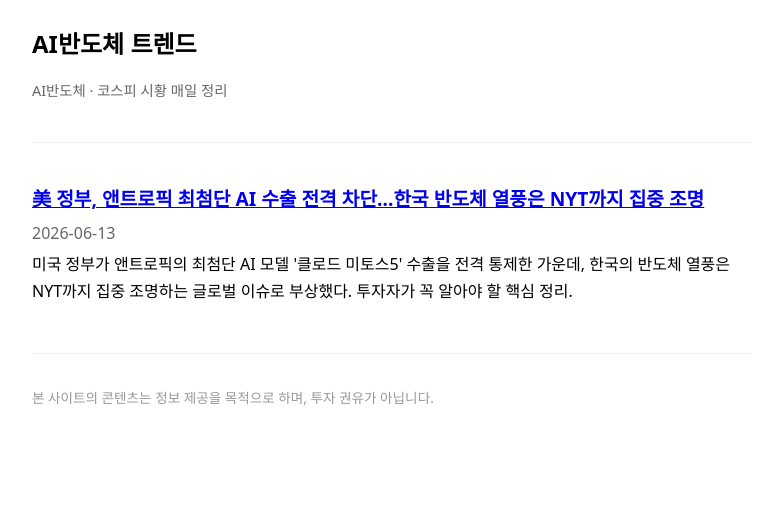
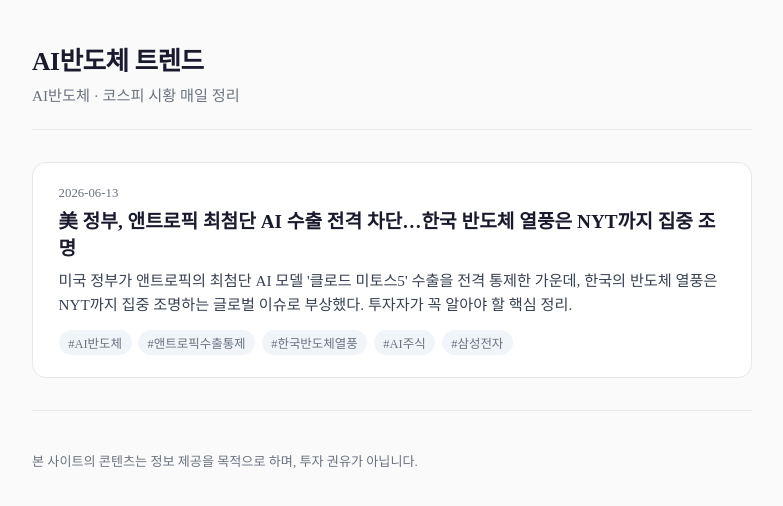
Before and after one commit to bu21111174-source/ai-stock-blog-, a Next.js app: page / in a window 1280 px wide. Shown: the top 506 px of the page, without its empty margins (248-1031 px from the left). Built offline with nearby package versions, Linux system fonts and the light colour scheme.

Commit message:
Improve blog design and add Giscus comments

```diff
--- /dev/null
+++ b/app/globals.css
@@ -0,0 +1,197 @@
+:root {
+  --bg: #fafafa;
+  --surface: #ffffff;
+  --text: #1a1a2e;
+  --text-muted: #6b7280;
+  --border: #e5e7eb;
+  --accent: #2563eb;
+  --accent-soft: #eff6ff;
+  --tag-bg: #f1f5f9;
+}
+
+* {
+  box-sizing: border-box;
+}
+
+html {
+  background: var(--bg);
+}
+
+body {
+  margin: 0;
+  color: var(--text);
+  background: var(--bg);
+  -webkit-font-smoothing: antialiased;
+}
+
+a {
+  color: var(--accent);
+}
+
+.container {
+  max-width: 760px;
+  margin: 0 auto;
+  padding: 0 1.25rem;
+}
+
+.site-header {
+  padding: 2.5rem 0 1.5rem;
+  border-bottom: 1px solid var(--border);
+}
+
+.site-title {
+  font-size: 1.6rem;
+  font-weight: 800;
+  margin: 0;
+  letter-spacing: -0.02em;
+}
+
+.site-tagline {
+  color: var(--text-muted);
+  font-size: 0.95rem;
+  margin: 0.4rem 0 0;
+}
+
+.post-list {
+  list-style: none;
+  padding: 0;
+  margin: 2rem 0;
+  display: flex;
+  flex-direction: column;
+  gap: 1.25rem;
+}
+
+.post-card {
+  display: block;
+  background: var(--surface);
+  border: 1px solid var(--border);
+  border-radius: 14px;
+  padding: 1.4rem 1.6rem;
+  text-decoration: none;
+  color: inherit;
+  transition: border-color 0.15s ease, box-shadow 0.15s ease, transform 0.15s ease;
+}
+
+.post-card:hover {
+  border-color: var(--accent);
+  box-shadow: 0 4px 16px rgba(37, 99, 235, 0.08);
+  transform: translateY(-1px);
+}
+
+.post-card-title {
+  font-size: 1.2rem;
+  font-weight: 700;
+  margin: 0 0 0.4rem;
+  line-height: 1.4;
+}
+
+.post-card-date {
+  color: var(--text-muted);
+  font-size: 0.8rem;
+  margin: 0 0 0.5rem;
+}
+
+.post-card-desc {
+  color: #374151;
+  font-size: 0.95rem;
+  margin: 0;
+  line-height: 1.6;
+}
+
+.tag-list {
+  display: flex;
+  flex-wrap: wrap;
+  gap: 0.4rem;
+  margin-top: 0.8rem;
+}
+
+.tag {
+  background: var(--tag-bg);
+  color: var(--text-muted);
+  font-size: 0.78rem;
+  padding: 0.2rem 0.6rem;
+  border-radius: 999px;
+}
+
+.empty-state {
+  background: var(--surface);
+  border: 1px solid var(--border);
+  border-radius: 14px;
+  padding: 2.5rem 1.5rem;
+  text-align: center;
+  color: var(--text-muted);
+  margin-top: 2rem;
+}
+
+/* Post detail */
+.post-article h1 {
+  font-size: 1.8rem;
+  line-height: 1.35;
+  margin-bottom: 0.5rem;
+  letter-spacing: -0.01em;
+}
+
+.post-meta {
+  color: var(--text-muted);
+  font-size: 0.85rem;
+  margin-bottom: 1.5rem;
+}
+
+.post-body {
+  font-size: 1.02rem;
+  line-height: 1.85;
+  color: #1f2937;
+}
+
+.post-body h2 {
+  font-size: 1.3rem;
+  margin-top: 2rem;
+  border-left: 4px solid var(--accent);
+  padding-left: 0.6rem;
+}
+
+.post-body p {
+  margin: 1rem 0;
+}
+
+.post-body ul,
+.post-body ol {
+  padding-left: 1.4rem;
+}
+
+.post-body a {
+  text-decoration: underline;
+}
+
+.back-link {
+  display: inline-block;
+  margin-bottom: 1.5rem;
+  font-size: 0.9rem;
+  color: var(--text-muted);
+  text-decoration: none;
+}
+
+.back-link:hover {
+  color: var(--accent);
+}
+
+.disclaimer {
+  background: var(--accent-soft);
+  border-radius: 10px;
+  padding: 0.9rem 1.1rem;
+  font-size: 0.85rem;
+  color: #1e3a8a;
+  margin: 2rem 0;
+}
+
+.site-footer {
+  padding: 2.5rem 0;
+  color: var(--text-muted);
+  font-size: 0.82rem;
+  border-top: 1px solid var(--border);
+  margin-top: 2rem;
+}
+
+.comments-section {
+  margin-top: 2.5rem;
+}
--- a/app/layout.js
+++ b/app/layout.js
@@ -1,3 +1,5 @@
+import "./globals.css";
+
 export const metadata = {
   title: "AI반도체 트렌드 | aisemitrend",
   description: "AI반도체·코스피 시황을 매일 정리하는 블로그",
@@ -6,27 +8,19 @@
 export default function RootLayout({ children }) {
   return (
     <html lang="ko">
-      <body
-        style={{
-          fontFamily: "system-ui, -apple-system, sans-serif",
-          maxWidth: "720px",
-          margin: "0 auto",
-          padding: "0 1rem",
-          lineHeight: 1.7,
-        }}
-      >
-        <header style={{ padding: "1.5rem 0", borderBottom: "1px solid #eee" }}>
-          <a href="/" style={{ textDecoration: "none", color: "inherit" }}>
-            <h1 style={{ fontSize: "1.5rem", margin: 0 }}>AI반도체 트렌드</h1>
-          </a>
-          <p style={{ color: "#666", fontSize: "0.9rem" }}>
-            AI반도체 · 코스피 시황 매일 정리
-          </p>
-        </header>
-        <main style={{ padding: "1.5rem 0" }}>{children}</main>
-        <footer style={{ padding: "2rem 0", color: "#999", fontSize: "0.85rem", borderTop: "1px solid #eee" }}>
-          본 사이트의 콘텐츠는 정보 제공을 목적으로 하며, 투자 권유가 아닙니다.
-        </footer>
+      <body>
+        <div className="container">
+          <header className="site-header">
+            <a href="/" style={{ textDecoration: "none", color: "inherit" }}>
+              <h1 className="site-title">AI반도체 트렌드</h1>
+            </a>
+            <p className="site-tagline">AI반도체 · 코스피 시황 매일 정리</p>
+          </header>
+          <main>{children}</main>
+          <footer className="site-footer">
+            본 사이트의 콘텐츠는 정보 제공을 목적으로 하며, 투자 권유가 아닙니다.
+          </footer>
+        </div>
       </body>
     </html>
   );
--- a/app/page.js
+++ b/app/page.js
@@ -6,22 +6,31 @@
 
   if (posts.length === 0) {
     return (
-      <p>
-        아직 작성된 글이 없습니다. <code>npm run generate</code>로 첫 글을
-        생성해보세요.
-      </p>
+      <div className="empty-state">
+        아직 작성된 글이 없습니다.<br />
+        <code>npm run generate</code>로 첫 글을 생성해보세요.
+      </div>
     );
   }
 
   return (
-    <ul style={{ listStyle: "none", padding: 0 }}>
+    <ul className="post-list">
       {posts.map((post) => (
-        <li key={post.slug} style={{ marginBottom: "1.5rem" }}>
-          <Link href={`/posts/${post.slug}`} style={{ fontSize: "1.2rem", fontWeight: 600 }}>
-            {post.title}
+        <li key={post.slug}>
+          <Link href={`/posts/${post.slug}`} className="post-card">
+            <p className="post-card-date">{post.date}</p>
+            <h2 className="post-card-title">{post.title}</h2>
+            <p className="post-card-desc">{post.description}</p>
+            {post.tags?.length > 0 && (
+              <div className="tag-list">
+                {post.tags.map((tag) => (
+                  <span className="tag" key={tag}>
+                    #{tag}
+                  </span>
+                ))}
+              </div>
+            )}
           </Link>
-          <p style={{ color: "#666", margin: "0.25rem 0" }}>{post.date}</p>
-          <p style={{ margin: 0 }}>{post.description}</p>
         </li>
       ))}
     </ul>
```
Also changed, not shown: app/components/Comments.js (added, +47 -0 lines), app/posts/[slug]/page.js (+19 -6 lines), 1 other file (tests, documents, lock files or other folders).
